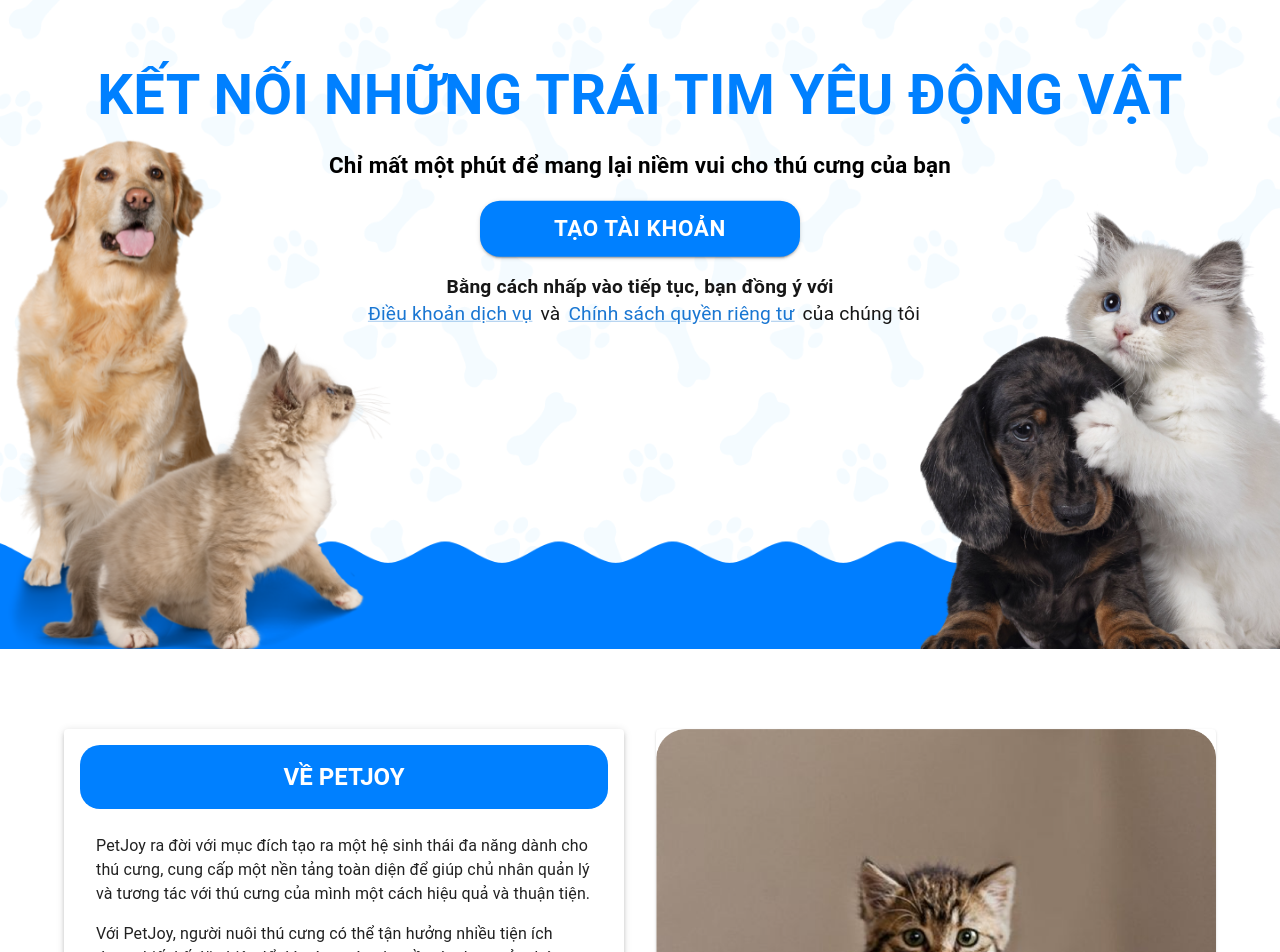
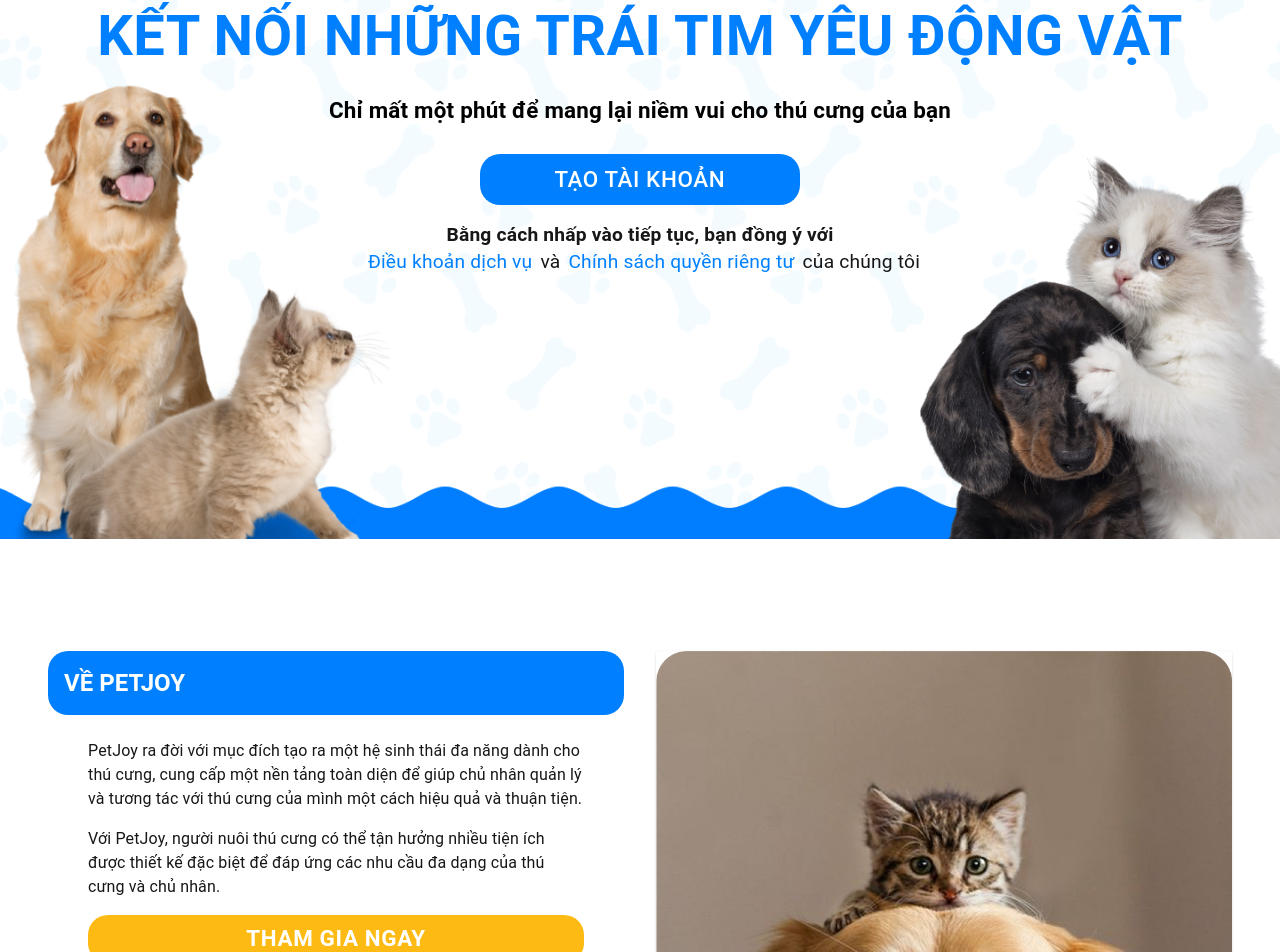
Before and after one commit to duong-hong-quan/petjoy, a Next.js app in the folder petjoy-fe/: page /home in a window 1280 px wide. Shown: the part 325-1277 px from the top of the page. Built offline with nearby package versions, Linux system fonts and the light colour scheme.

Commit message:
fix bug landing page

```diff
--- a/petjoy-fe/app/home/page.tsx
+++ b/petjoy-fe/app/home/page.tsx
@@ -1,5 +1,9 @@
+import React from "react";
 import {
+  AppBar,
+  Toolbar,
   Typography,
+  Button,
   Container,
   Grid,
   Card,
@@ -8,92 +12,82 @@ import {
   Box,
   Link,
 } from "@mui/material";
+import { styled } from "@mui/system";
 import background from "../../assets/img/background.png";
 import dogcat from "../../assets/img/dogcat.png";
-import { StyledTypography } from "../components/StyledTypography";
-import { StyledButton } from "../components/StyledButton";
-
 export default function HomePage() {
   return (
+    <>
       <Box>
-      <Box sx={{ position: "relative" }}>
-        <CardMedia
-          component="img"
-          image={background.src}
-          alt="Pets"
-          sx={{
-            maxWidth: "100%",
-          }}
-        />
+        <Box container spacing={4}>
           <Box
             sx={{
-            position: "absolute",
+              backgroundImage: `url(${background.src})`,
+              backgroundSize: "cover",
+              backgroundPosition: "center",
+              minHeight: "100vh",
               display: "flex",
               flexDirection: "column",
+              justifyContent: "center",
               alignItems: "center",
-            justifyContent: "center",
-            top: "50%",
-            left: "50%",
-            transform: "translate(-50%, -50%)",
-            width: "100%",
-            padding: 2,
+              textAlign: "center",
             }}
           >
-          <StyledTypography
+            <Typography
               variant="h4"
+              component="h1"
               sx={{
+                fontWeight: "bold",
                 color: "#0080ff",
                 fontSize: "3.5rem",
-              mb: 2,
+                textAlign: "center",
               }}
+              gutterBottom
             >
               KẾT NỐI NHỮNG TRÁI TIM YÊU ĐỘNG VẬT
-          </StyledTypography>
-          <StyledTypography
+            </Typography>
+            <Typography
               variant="subtitle1"
+              gutterBottom
               sx={{
+                fontWeight: "bold",
                 color: "black",
                 fontSize: "1.4rem",
-              mb: 2,
               }}
             >
               Chỉ mất một phút để mang lại niềm vui cho thú cưng của bạn
-          </StyledTypography>
-          <StyledButton
-            variant="contained"
+            </Typography>
+            <Button
               sx={{
+                mt: 2,
                 backgroundColor: "#0080ff",
                 color: "white",
+                borderRadius: "20px",
                 minWidth: "20rem",
+                fontSize: "1.4rem",
               }}
             >
               Tạo tài khoản
-          </StyledButton>
+            </Button>
             <Typography
               variant="body2"
               sx={{ mt: 2, textAlign: "center", fontSize: "1.2rem" }}
             >
-            <Box component="span" fontWeight="bold">
+              <span className="font-bold">
                 Bằng cách nhấp vào tiếp tục, bạn đồng ý với
-            </Box>{" "}
+              </span>{" "}
               <br />
-            <Link href="#" color="primary" sx={{ mx: 1 }}>
-              Điều khoản dịch vụ
-            </Link>
-            và
-            <Link href="#" color="primary" sx={{ mx: 1 }}>
+              <span className="text-[#0080ff] mx-2">Điều khoản dịch vụ</span>và
+              <span className="mx-2 text-[#0080ff]">
                 Chính sách quyền riêng tư
-            </Link>
+              </span>
               của chúng tôi
             </Typography>
           </Box>
         </Box>
 
-      <Container maxWidth="lg" sx={{ mt: 4, padding: "3rem" }}>
-        <Grid container spacing={4}>
+        <Grid container spacing={4} sx={{ mt: 4, padding: "3rem" }}>
           <Grid item xs={12} md={6}>
-            <Card elevation={3}>
-              <CardContent>
             <Typography
               variant="h5"
               gutterBottom
@@ -103,49 +97,49 @@ export default function HomePage() {
                 borderRadius: "20px",
                 padding: "1rem",
                 fontWeight: "bold",
-                    textAlign: "center",
               }}
             >
               VỀ PETJOY
             </Typography>
-                <Box sx={{ px: 2, py: 2 }}>
+            <div className="px-10 py-4">
               <Typography variant="body1" paragraph>
-                    PetJoy ra đời với mục đích tạo ra một hệ sinh thái đa năng
-                    dành cho thú cưng, cung cấp một nền tảng toàn diện để giúp
-                    chủ nhân quản lý và tương tác với thú cưng của mình một cách
-                    hiệu quả và thuận tiện.
+                PetJoy ra đời với mục đích tạo ra một hệ sinh thái đa năng dành
+                cho thú cưng, cung cấp một nền tảng toàn diện để giúp chủ nhân
+                quản lý và tương tác với thú cưng của mình một cách hiệu quả và
+                thuận tiện.
               </Typography>
               <Typography variant="body1" paragraph>
-                    Với PetJoy, người nuôi thú cưng có thể tận hưởng nhiều tiện
-                    ích được thiết kế đặc biệt để đáp ứng các nhu cầu đa dạng
-                    của thú cưng và chủ nhân.
+                Với PetJoy, người nuôi thú cưng có thể tận hưởng nhiều tiện ích
+                được thiết kế đặc biệt để đáp ứng các nhu cầu đa dạng của thú
+                cưng và chủ nhân.
               </Typography>
-                  <StyledButton
-                    variant="contained"
-                    fullWidth
+              <Button
                 sx={{
                   backgroundColor: "#FDBA13",
                   color: "white",
+                  borderRadius: "20px",
+                  padding: "4px",
+                  fontWeight: "bold",
+                  fontSize: "1.4rem",
+                  width: "100%",
                 }}
               >
                 THAM GIA NGAY
-                  </StyledButton>
-                </Box>
-              </CardContent>
-            </Card>
+              </Button>
+            </div>
           </Grid>
           <Grid item xs={12} md={6}>
             <Card>
               <CardMedia
                 component="img"
+                height="100"
                 image={dogcat.src}
                 alt="Dog and cat"
-                sx={{ height: "100%", objectFit: "cover" }}
               />
             </Card>
           </Grid>
         </Grid>
-      </Container>
       </Box>
+    </>
   );
 }
```
Lines whose indentation alone changed are shown as unchanged.
